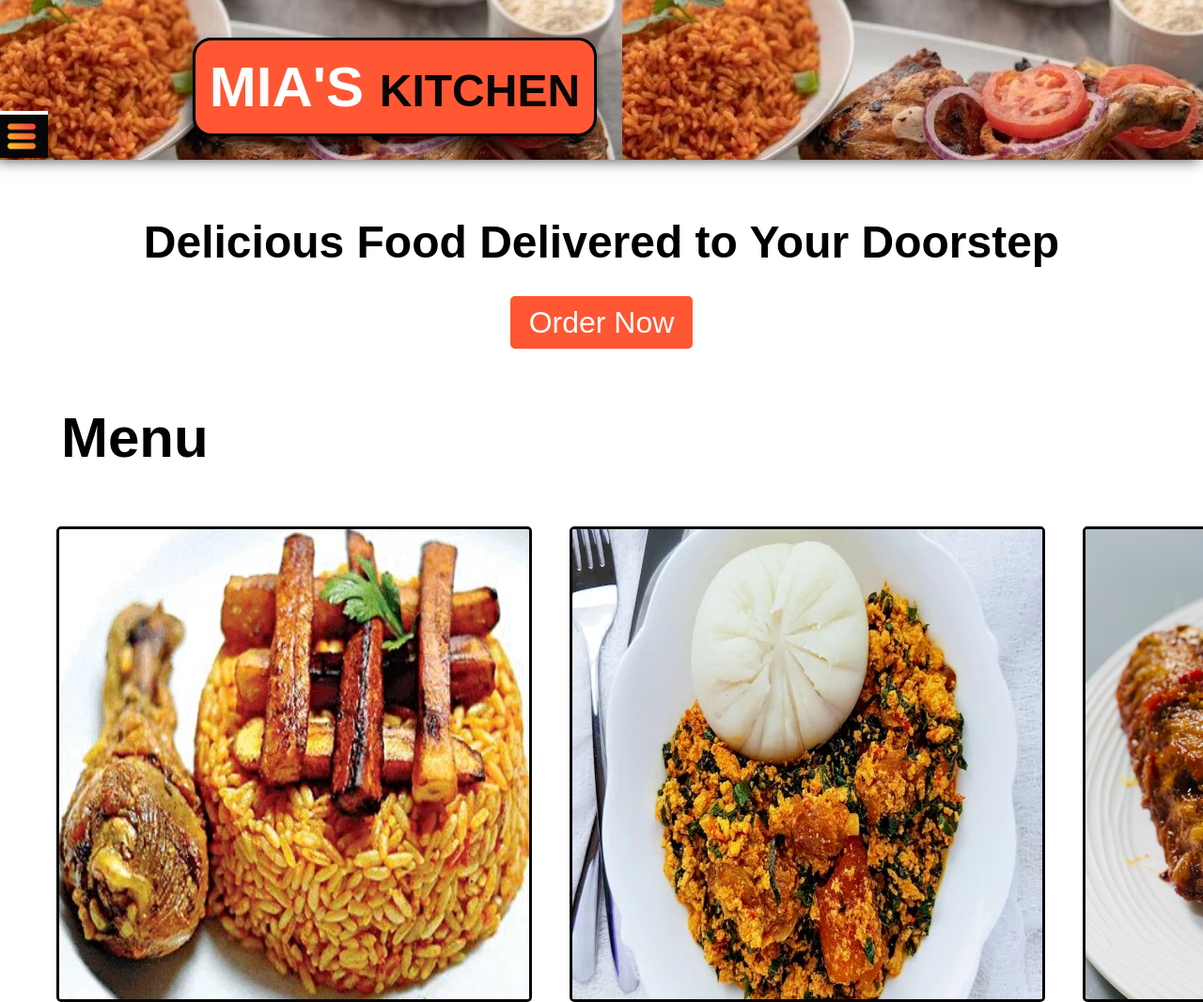
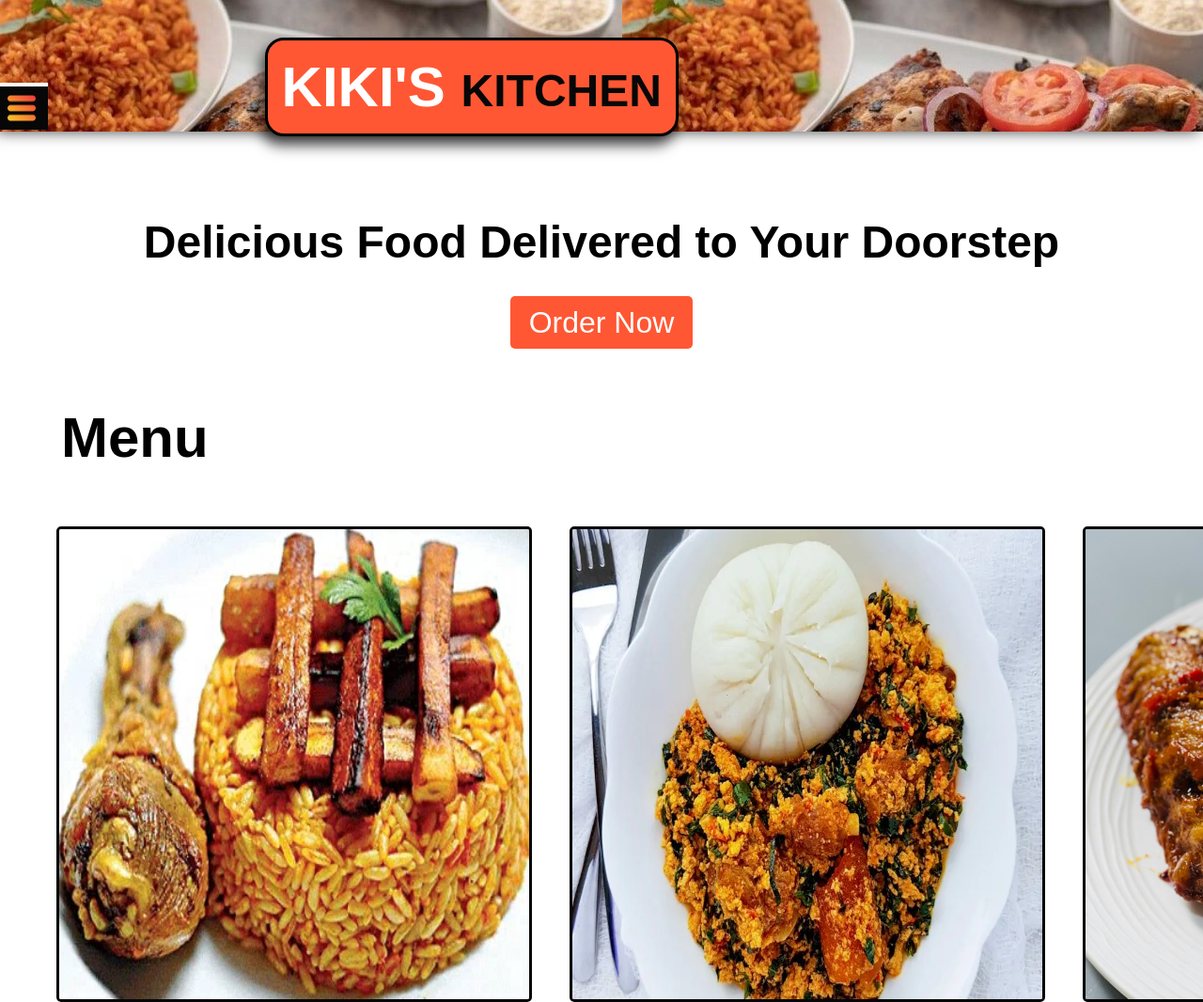
Before and after one commit to Victorvalour/Mias_kitchen, a plain HTML site: page index.html in a window 1280 px wide. Shown: the top 1066 px of the page at 94% size. Drawn offline with Linux system fonts and the light colour scheme.

Commit message:
new commit

```diff
--- a/index.html
+++ b/index.html
@@ -10,7 +10,7 @@
     <div class="main-container">
       <header>
         <div class="title-container">
-          <h1>MIA'S <span class="kitchen">KITCHEN</span></h1>
+          <h1>KIKI'S <span class="kitchen">KITCHEN</span></h1>
         </div>
       </header>
       <nav>
--- a/style.css
+++ b/style.css
@@ -17,7 +17,7 @@ body {
     font-size: 16px;
 
     width: 100%;
-    height: 170px;
+    height: 140px;
     box-shadow: -4px 0px 15px 0px rgba(0,0,0,0.75)
 
   }
@@ -26,9 +26,9 @@ body {
     background-color: #FF5733;
     border-radius: 20px;
     margin-top: 40px;
-    margin-left: 16%;
+    margin-left: 22%;
     padding: 15px;
-    font-size: 3.2vw;
+    font-size: 3.4vw;
     border: 3px solid black;
     color: #fff;
     box-shadow: -4px 9px 15px 0px rgba(0,0,0,0.75);
@@ -43,7 +43,7 @@ body {
   display: flex;
   flex-direction: column;
   position: fixed;
-  top: 118px;
+  top: 88px;
   padding: 0px;
 
 }
```
